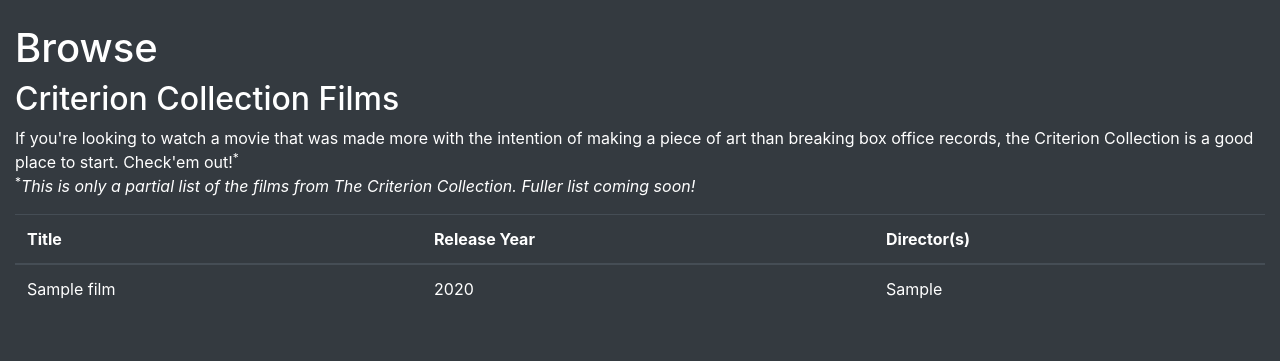
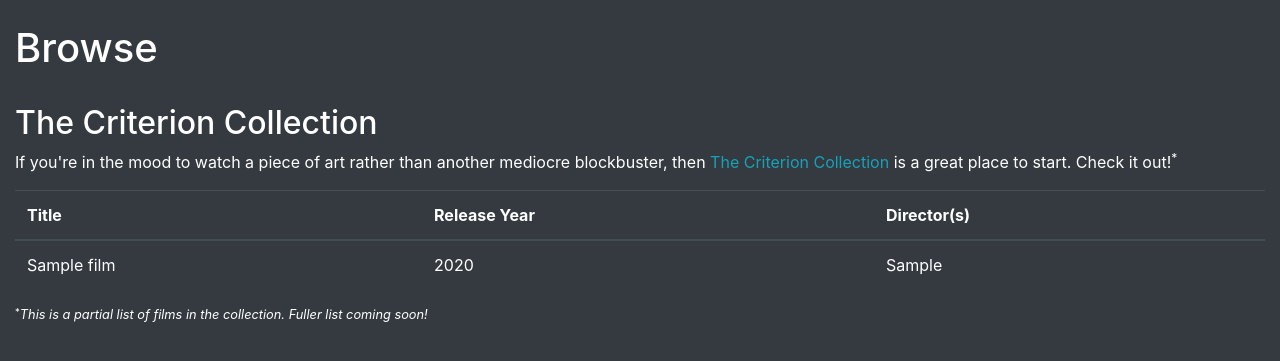
Before and after one commit to dunnesquared/cinescout, a Flask app: page /browse in a window 1280 px wide. Shown: the part 57-418 px from the top of the page. Run offline with Flask 2, Linux system fonts and the light colour scheme; tables that the repository leaves empty hold one stand-in row (values such as "Sample post"); some libraries are stand-ins or nearby versions.

Commit message:
Make minor aesthetic improvements to Browse page

```diff
--- a/cinescout/static/css/style.css
+++ b/cinescout/static/css/style.css
@@ -58,6 +58,10 @@ Thanks: https://stackoverflow.com/questions/47518911/boostrap-4-navbar-collapse-
   font-size: 80%;
 }
 
+.footnote-text {
+  font-size: 80%;
+}
+
 .movie-section-heading {
   font-weight: 900;
 }
--- a/cinescout/templates/browse.html
+++ b/cinescout/templates/browse.html
@@ -2,18 +2,16 @@
 
 {% block body %}
   <h1>Browse</h1>
+  <br>
 
+  <h2>The Criterion Collection</h2>
 
-  <h2>Criterion Collection Films</h2>
 
   {% if criterion_films %}
 
-  <p>If you're looking to watch a movie that was made more with the intention
-    of making a piece of art than breaking box office records,
-    the Criterion Collection is a good place to start.
-    Check'em out!<sup>*</sup><br>
-    <sup>*</sup><em>This is only a partial list of the films from
-      The Criterion Collection. Fuller list coming soon!</em>
+  <p>If you're in the mood to watch a piece of art rather than another mediocre
+    blockbuster, then <a href="https://criterion.com" target="_blank" class="text-info">The Criterion Collection</a>
+    is a great place to start. Check it out!<sup>*</sup><br>
   </p>
 
     <div class="table-responsive">
@@ -55,6 +53,9 @@
         </tbody>
     </table>
     </div>
+    <div class="footnote-text">
+      <sup>*</sup><em>This is a partial list of films in the collection. Fuller list coming soon!</em>
+    </div>
 {% endif %}
 
 
```
